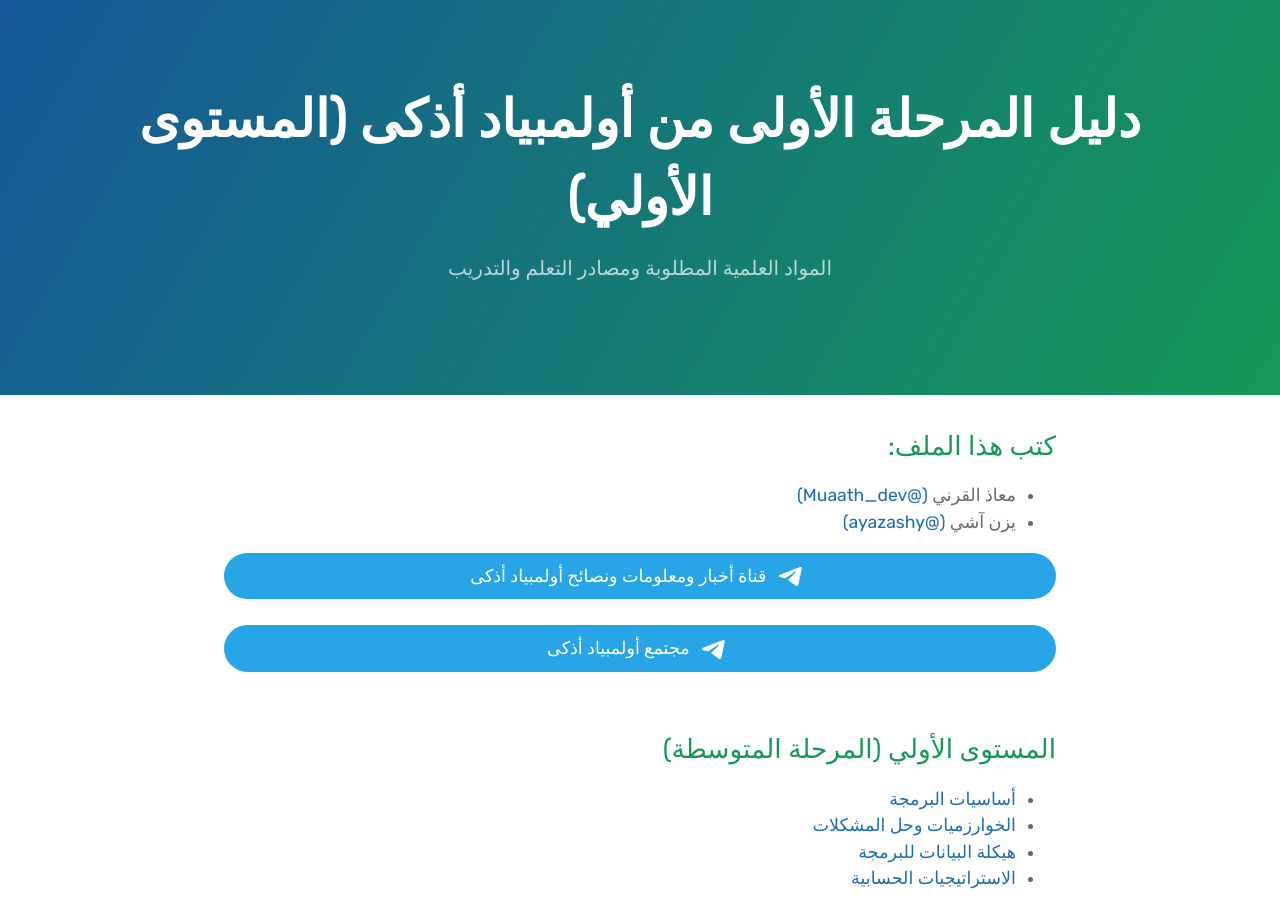
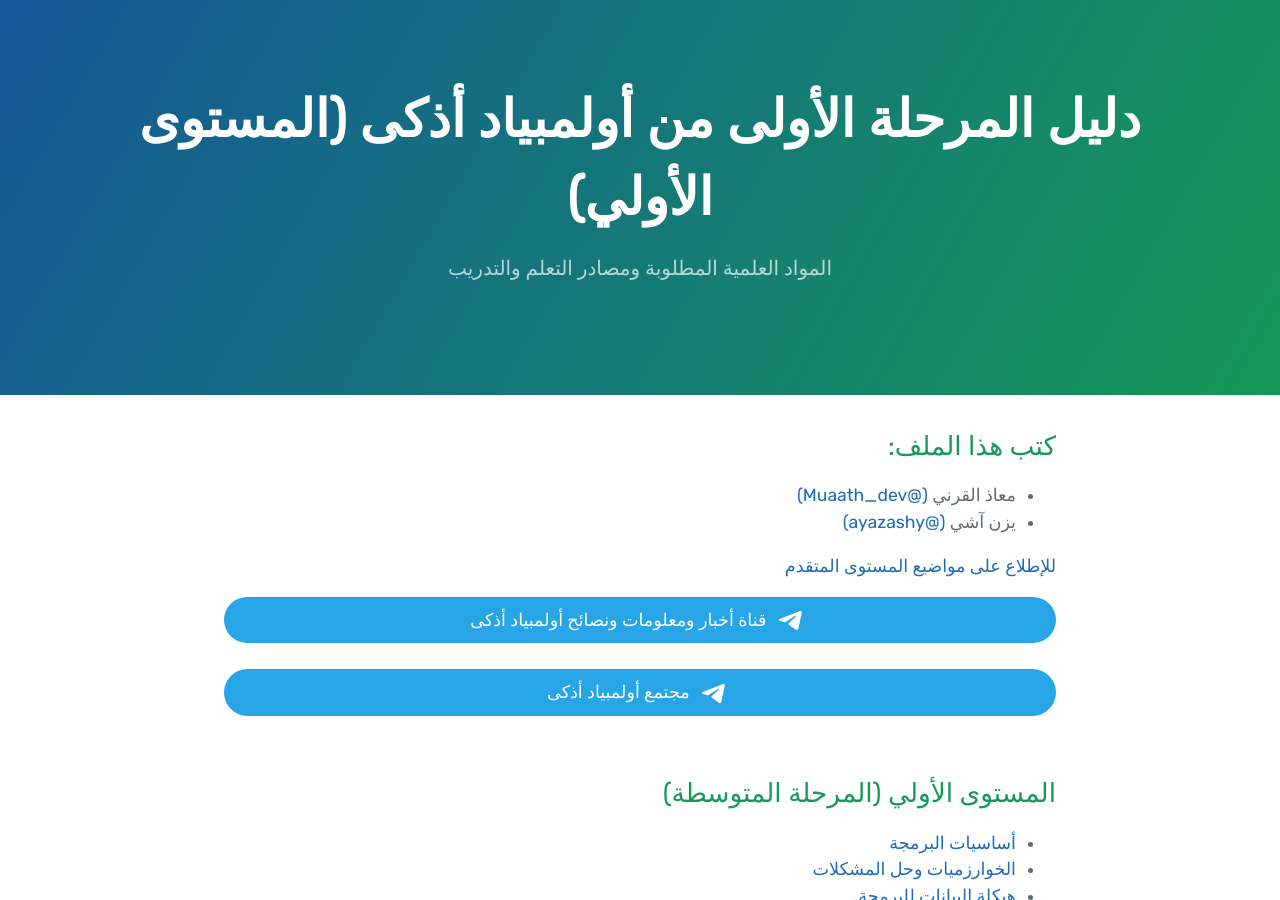
Before and after one commit to Teqaniaat/teqaniaat.github.io, a Jekyll site: the page built from athka/first_exam_topics_junior_ar.md, in a window 1280 px wide and 900 px high. Built offline with Jekyll 4.4.1, drawn with Linux system fonts in a browser that asks for light colours.

Commit message:
Update first_exam_topics_junior_ar.md

```diff
--- a/athka/first_exam_topics_junior_ar.md
+++ b/athka/first_exam_topics_junior_ar.md
@@ -10,6 +10,7 @@ lang: ar
     <li>معاذ القرني <a href="https://twitter.com/Muaath_dev" target="_blank">(@Muaath_dev)</a></li>
     <li>يزن آشي <a href="https://twitter.com/ayazashy" target="_blank">(@ayazashy)</a></li>
 </ul>
+[للإطلاع على مواضيع المستوى المتقدم](https://teqaniaat.github.io/Teqaniaat/athka/first_exam_topics_senior_ar)
 
 {% include athka-tgchannel.html %}
 
```
